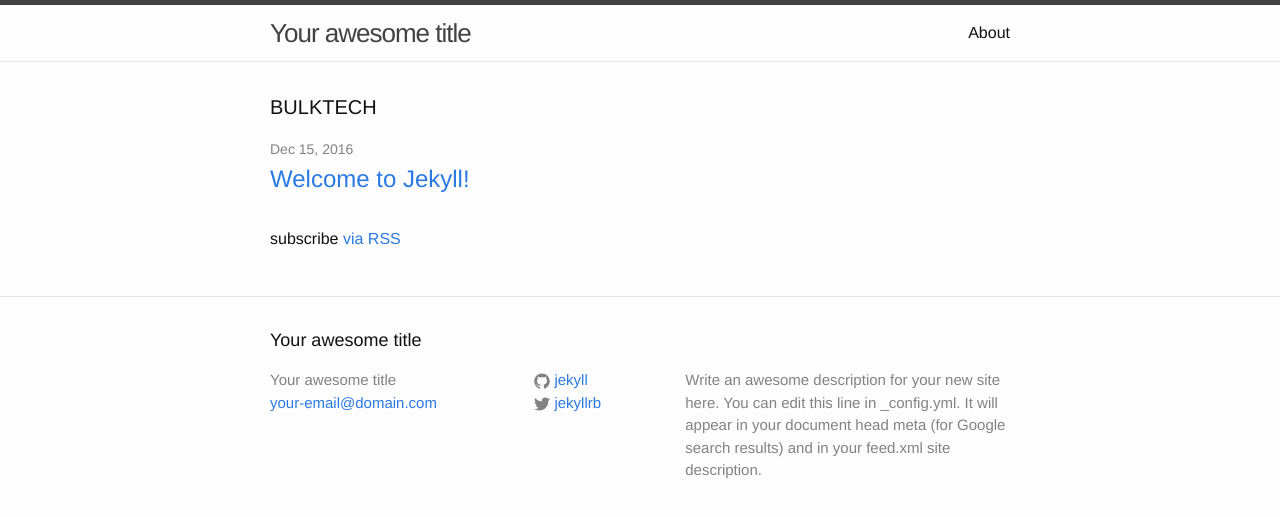
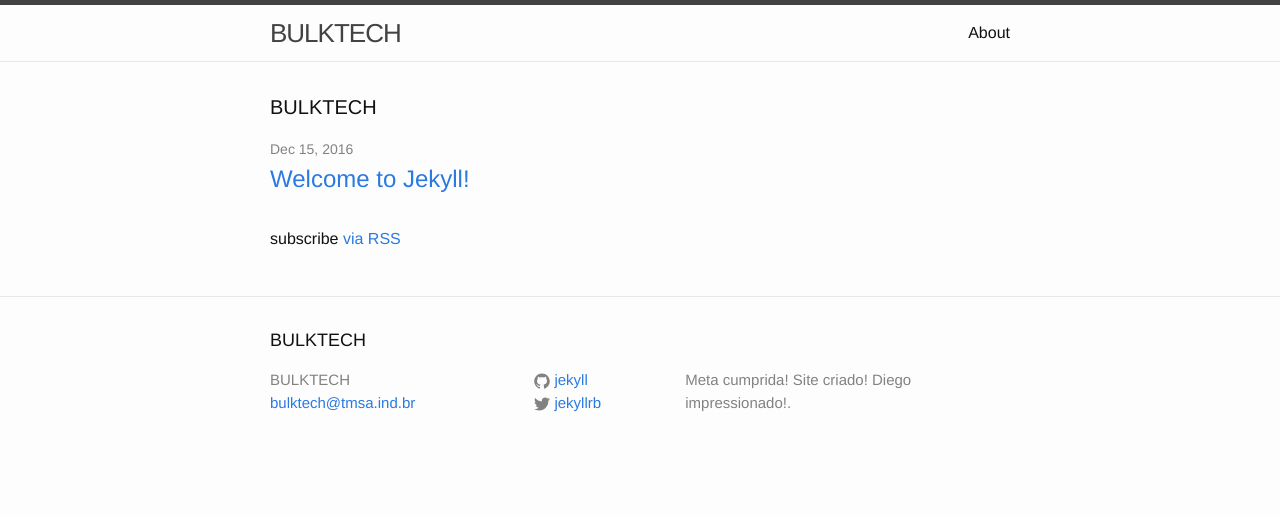
Before and after one commit to FPorcher/FPorcher.github.io, a Jekyll site: the page built from index.html, in a window 1280 px wide. Shown: the top 517 px of the page. Built offline with Jekyll 4.4.1, drawn with Linux system fonts in a browser that asks for light colours.

Commit message:
Updated config
title, email and description

```diff
--- a/_config.yml
+++ b/_config.yml
@@ -6,12 +6,10 @@
 # 'jekyll serve'. If you change this file, please restart the server process.
 
 # Site settings
-title: Your awesome title
-email: your-email@domain.com
+title: BULKTECH
+email: bulktech@tmsa.ind.br
 description: > # this means to ignore newlines until "baseurl:"
-  Write an awesome description for your new site here. You can edit this
-  line in _config.yml. It will appear in your document head meta (for
-  Google search results) and in your feed.xml site description.
+  Meta cumprida! Site criado! Diego impressionado!.
 baseurl: "" # the subpath of your site, e.g. /blog
 url: "http://yourdomain.com" # the base hostname & protocol for your site
 twitter_username: jekyllrb
```
